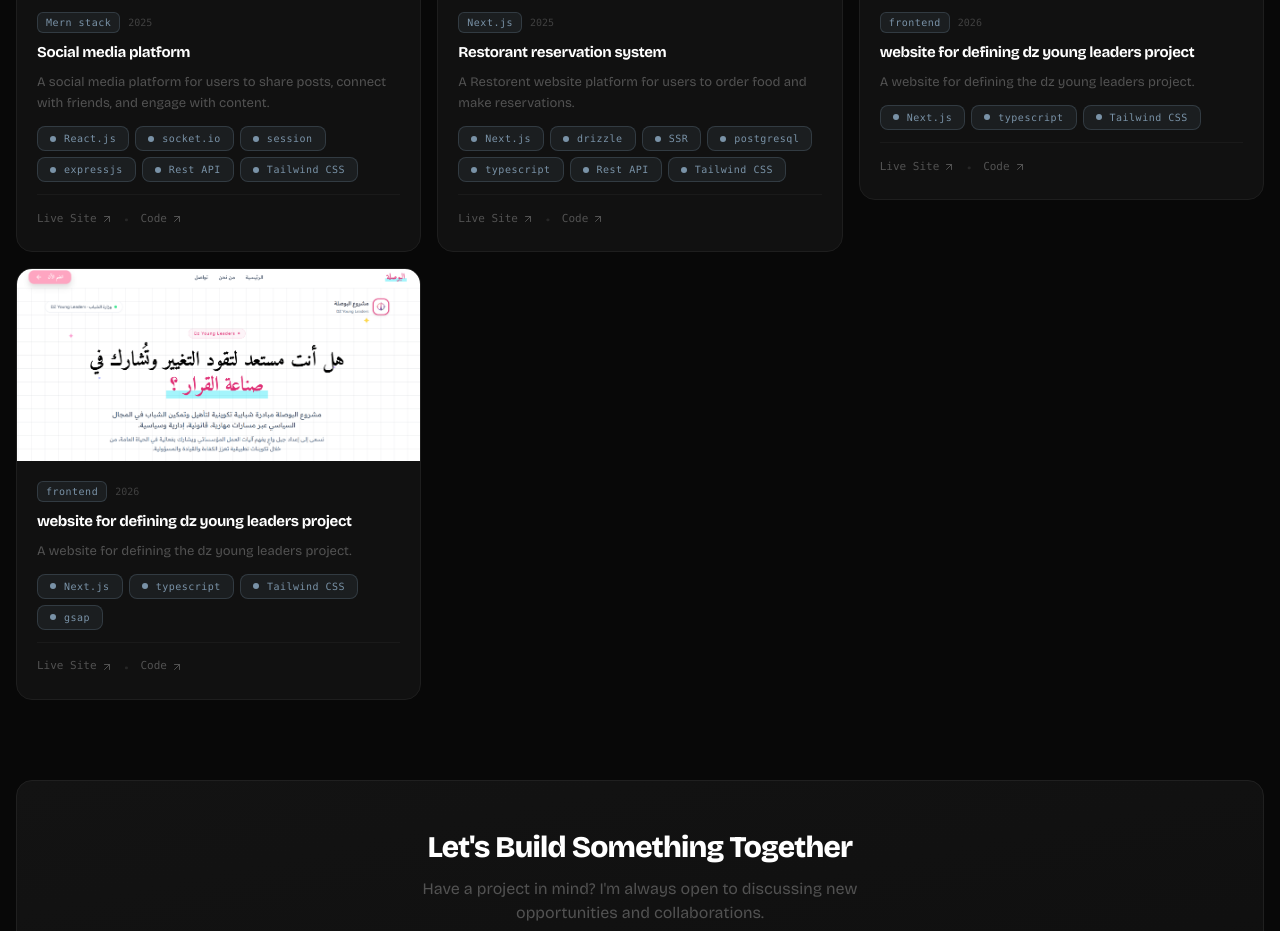
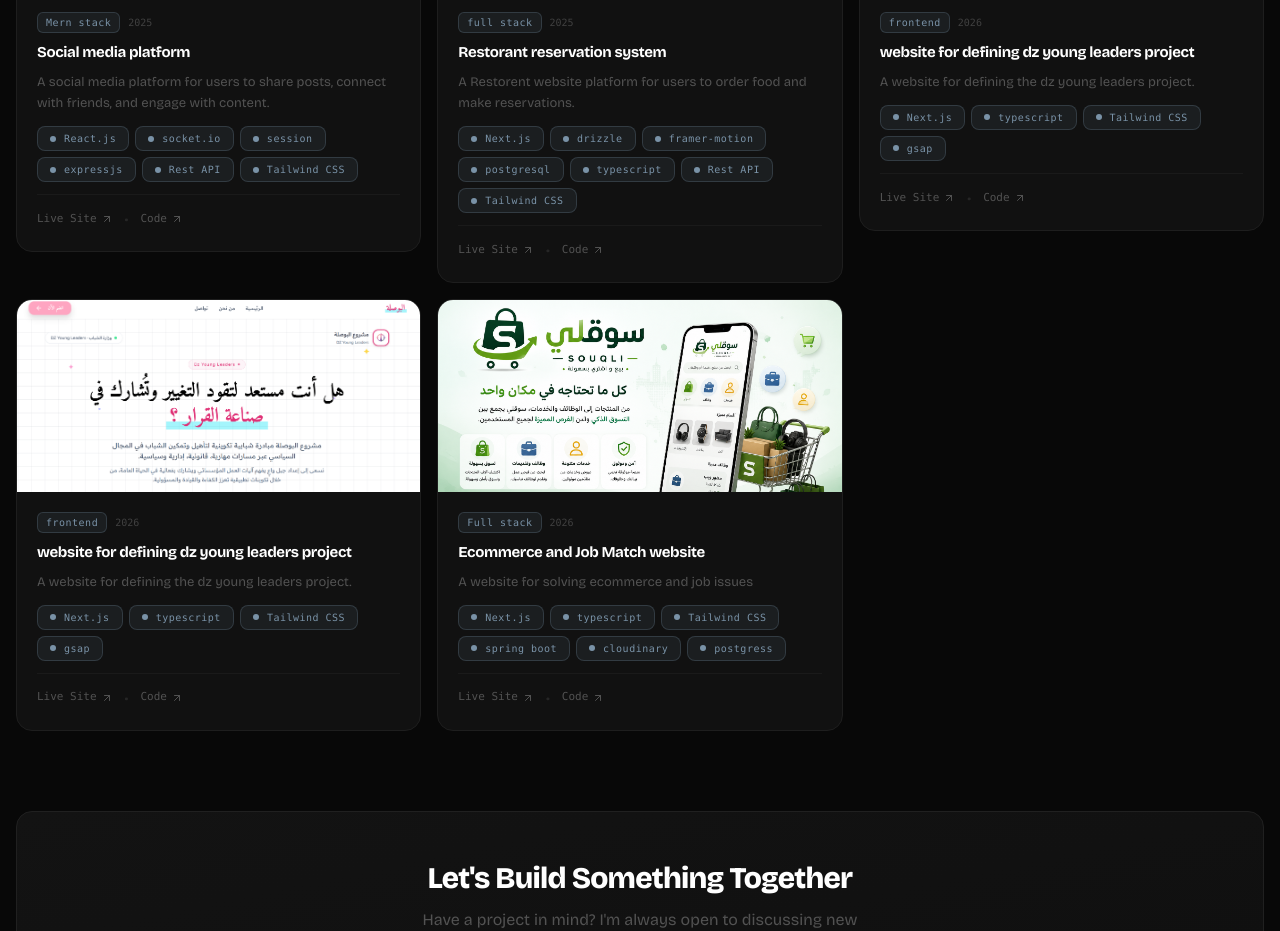
Before and after one commit to Noufel-sf/My_Portfolio, a React (Vite) app: page /projects in a window 1280 px wide. Shown: the part 1060-1991 px from the top of the page. Built offline with nearby package versions, Linux system fonts and the light colour scheme; a web font is replaced by a local one.

Commit message:
adding new project

```diff
--- a/src/pages/projects.jsx
+++ b/src/pages/projects.jsx
@@ -92,8 +92,8 @@ const PROJECTS = [
     longDesc:
       "A modern website for restaurant built with Next.js and Tailwind CSS, featuring a clean design and smooth animations to showcase my skills and experience.",
     image: "/r2.png",
-    tech: ["Next.js", "drizzle", "SSR", "postgresql", "typescript", "Rest API", "Tailwind CSS"],
-    category: "Next.js",
+    tech: ["Next.js", "drizzle", "framer-motion", "postgresql", "typescript", "Rest API", "Tailwind CSS"],
+    category: "full stack",
     date: "2025",
     preview: "https://github.com/Noufel-sf/Restorent_postgress",
     github: "https://github.com/Noufel-sf/Restorent_postgress",
@@ -105,7 +105,7 @@ const PROJECTS = [
     longDesc:
       "A modern website for the dz young leaders project built with Next.js and Tailwind CSS, featuring a clean design and smooth animations to showcase my skills and experience.",
     image: "/khadijahome.png",
-    tech: ["Next.js", "typescript", "Tailwind CSS"],
+    tech: ["Next.js", "typescript", "Tailwind CSS","gsap"],
     category: "frontend",
     date: "2026",
     preview: "https://rowad-chabab.vercel.app/",
@@ -123,6 +123,19 @@ const PROJECTS = [
     date: "2026",
     preview: "https://i-bawsala.vercel.app/",
     github: "https://i-bawsala.vercel.app/",
+  },
+    {
+    id: 8,
+    name: "Ecommerce and Job Match website",
+    desc: "A website for solving ecommerce and job issues",
+    longDesc:
+      "A modern website for solving ecommerce and job issues built with Next.js and Tailwind CSS, featuring a clean design  to showcase my skills and experience.",
+    image: "/Sauqli.png",
+    tech: ["Next.js", "typescript", "Tailwind CSS" ,"spring boot" , "cloudinary" , "postgress"],
+    category: "Full stack",
+    date: "2026",
+    preview: "https://ecom-jobs-saleh.vercel.app/",
+    github: "https://ecom-jobs-saleh.vercel.app/",
   },
 ];
 
```
Also changed, not shown: public/Sauqli.png (added).
